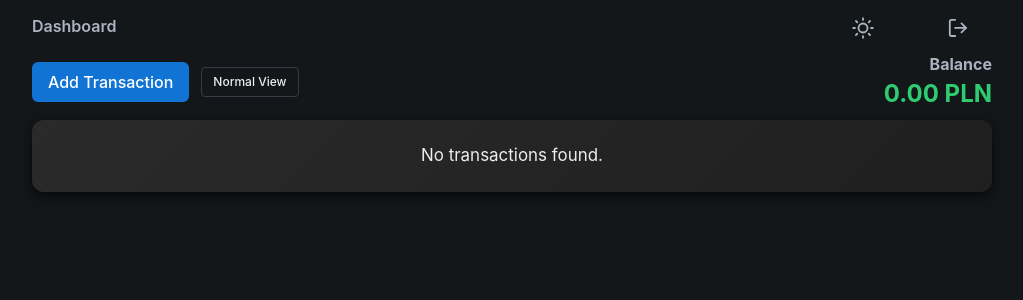
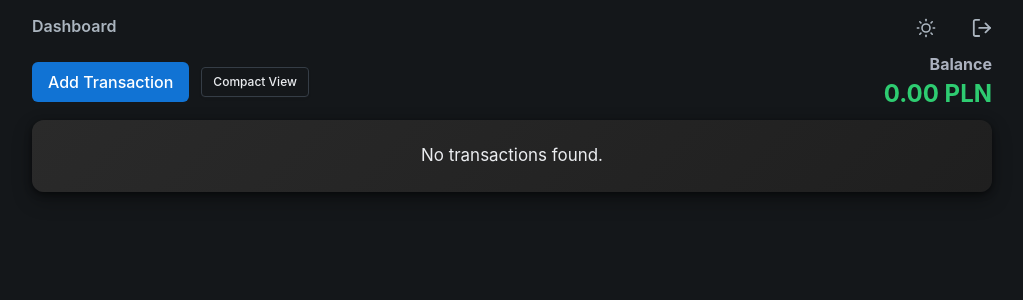
Before and after one commit to gabrielwawerski/FinanceWebApp, a Django app: page / in a window 1280 px wide. Shown: the top 300 px of the page, without its empty margins (128-1151 px from the left). Run offline with Django 5.2, Linux system fonts and the light colour scheme; the visitor is signed in with stand-in values (Sample User, id 1); data comes from the database, SQL or seed files in the repository; data that the repository does not hold is empty; some libraries are stand-ins or nearby versions.

Commit message:
"Refine dashboard styles and templates: fix compact view toggle text, adjust navbar styles for mobile responsiveness, and improve overall CSS consistency and alignment."

```diff
--- a/app/static/app/css/dashboard/transaction_app.css
+++ b/app/static/app/css/dashboard/transaction_app.css
@@ -104,7 +104,7 @@
 .tag {
     background-color: rgba(0, 0, 0, 0.05);
     border: 1px solid currentColor;
-    flex:0 0 auto;
+    flex: 0 0 auto;
     text-overflow: ellipsis;
 }
 
--- a/app/templates/app/base.html
+++ b/app/templates/app/base.html
@@ -39,21 +39,22 @@
 				<!--				<a class="navbar-item" href="#">Crypto</a>-->
 			</div>
 
-			<div class="navbar-end">
+			<div class="navbar-end" style="gap:0.5rem;">
 				{% if user.is_authenticated %}
 				<!-- Theme toggle using store helper -->
 				<a
 						class="navbar-item"
 						@click="$store.app.toggleTheme();open = false;"
 						title="Toggle theme"
-						aria-label="Toggle theme" style="display:flex; justify-content:center;width: 100%"
+						aria-label="Toggle theme" style="display:flex; justify-content:center;"
+						:style="`display:flex; justify-content:center;width: ${$store.app.isMobile ? '100%' : 'auto'}`"
 				>
 					<!-- Moon -->
 					<template x-if="!$store.app.isDarkTheme">
 						<svg xmlns="http://www.w3.org/2000/svg" width="24" height="24" fill="none" stroke="currentColor"
 						     stroke-width="2" stroke-linecap="round" stroke-linejoin="round"
 						     class="feather feather-moon"
-							 style="transform:translateY(1px) scale(0.9);">
+							 style="transform:translateY(1px) scale(0.8);">
 							<path d="M21 12.79A9 9 0 1 1 11.21 3 7 7 0 0 0 21 12.79z"/>
 						</svg>
 					</template>
@@ -63,7 +64,7 @@
 						<svg xmlns="http://www.w3.org/2000/svg" width="24" height="24" fill="none" stroke="currentColor"
 						     stroke-width="2" stroke-linecap="round" stroke-linejoin="round"
 						     class="feather feather-sun"
-						     style="transform:translateY(2px) scale(0.9);">
+						     style="transform:translateY(2px) scale(0.8);">
 							<circle cx="12" cy="12" r="5"/>
 							<line x1="12" y1="1" x2="12" y2="3"/>
 							<line x1="12" y1="21" x2="12" y2="23"/>
@@ -78,7 +79,7 @@
 				</a>
 
 				<a x-data @click="$refs.logoutForm.submit();" class="navbar-item" title="Logout" aria-label="Logout"
-				style="display:flex; justify-content:center;width: 100%">
+				:style="`display:flex; justify-content:center;width: ${$store.app.isMobile ? '100%' : 'auto'}`">
 					<svg xmlns="http://www.w3.org/2000/svg" width="22" height="22" fill="none" stroke="currentColor"
 					     stroke-width="2" stroke-linecap="round" stroke-linejoin="round"
 					     class="feather feather-log-out"
--- a/app/templates/app/dashboard.html
+++ b/app/templates/app/dashboard.html
@@ -23,7 +23,7 @@
 			<template x-if="!$store.app.isMobile">
 				<button class="button is-small ml-3"
 				        @click="$store.settings.isCompactMode = !$store.settings.isCompactMode"
-				        x-text="$store.settings.isCompactMode ? 'Compact View' : 'Normal View'">
+				        x-text="$store.settings.isCompactMode ? 'Normal View' : 'Compact View'">
 				</button>
 			</template>
 				</div>
```
Lines whose indentation alone changed are shown as unchanged.
